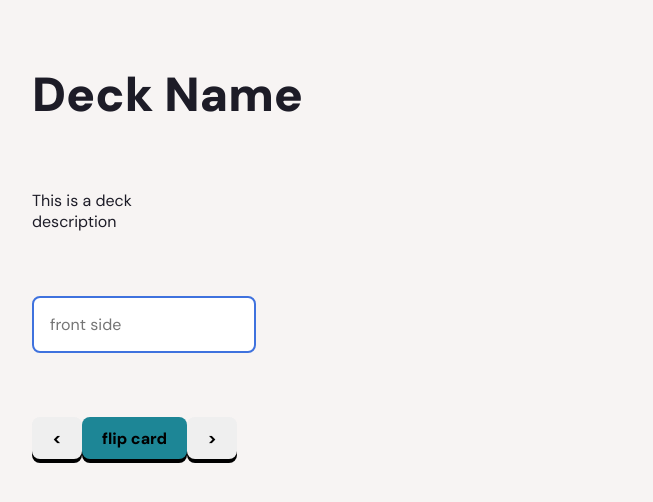
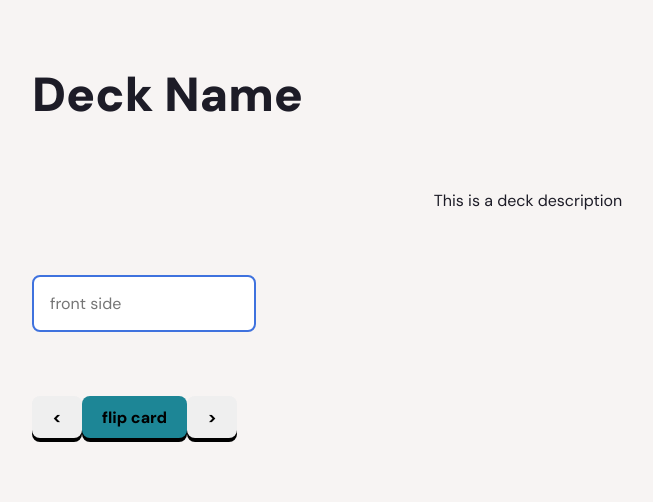
Before and after one commit to jacobcasas/Flashcard-App, a React (Vite) app: page /editdeck in a window 1280 px wide. Shown: the top 502 px of the page, without its empty margins (112-765 px from the left). Built offline with nearby package versions, Linux system fonts and the light colour scheme; the HTML template or start-up script is replaced by a standard one.

Commit message:
initializing the styles for Edit Deck page

```diff
--- a/src/index.css
+++ b/src/index.css
@@ -225,6 +225,10 @@
   display: none;
 }
 
+.center-text {
+  text-align: center;
+}
+
 @media (prefers-color-scheme: light) {
   :root {
     color: var(--color-gray-900);
--- a/src/pages/EditDeck.jsx
+++ b/src/pages/EditDeck.jsx
@@ -5,7 +5,7 @@
     return (
         <div className="page-container">
             <h1>Deck Name</h1>
-            <p className="deck-description">This is a deck description</p>
+            <p className="center-text">This is a deck description</p>
             <div className="card-background">
                 <input
                     type="text"
```
Also changed, not shown: src/styles/pages/editdeck.css (added, +9 -0 lines).
